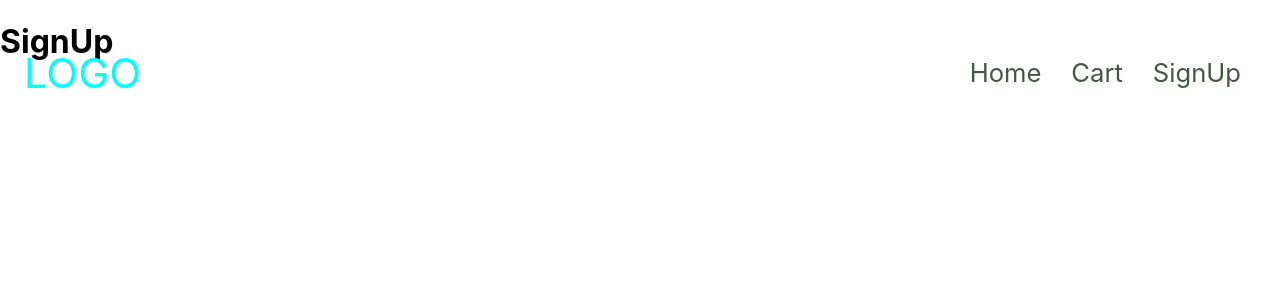
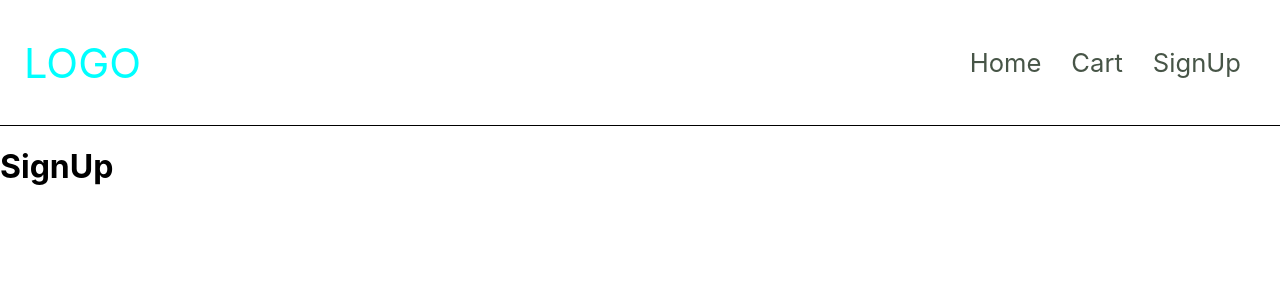
Before and after one commit to BennedictMoraba/online-shopping-react, a React (Create React App) app: page /signUp in a window 1280 px wide. Shown: the top 300 px of the page. Built offline with nearby package versions, Linux system fonts and the light colour scheme.

Commit message:
first commit

```diff
--- a/src/App.css
+++ b/src/App.css
@@ -1,19 +1,11 @@
 .nav-header{
-  border-bottom: 1px solid white;
-
+  border-bottom: 1px solid rgb(0, 0, 0);
 }
 #logo{
   font-size: 2.6rem;
   color: #00ffff;
 }
-.fixed-header{
-width: 100%;
-position: fixed;
-padding: 10px 0;
-}
-.fixed-header{
-  top:0;
-}
+
 #navBar{
   display: flex;
   justify-content: space-between;
--- a/src/components/Shop.js
+++ b/src/components/Shop.js
@@ -24,7 +24,9 @@ const Shop = () => {
 
     return (
 
+
         <div className="prices">
+
             <div className="container">
                 <div className="row">
                     {products && products.map(product => (
```
